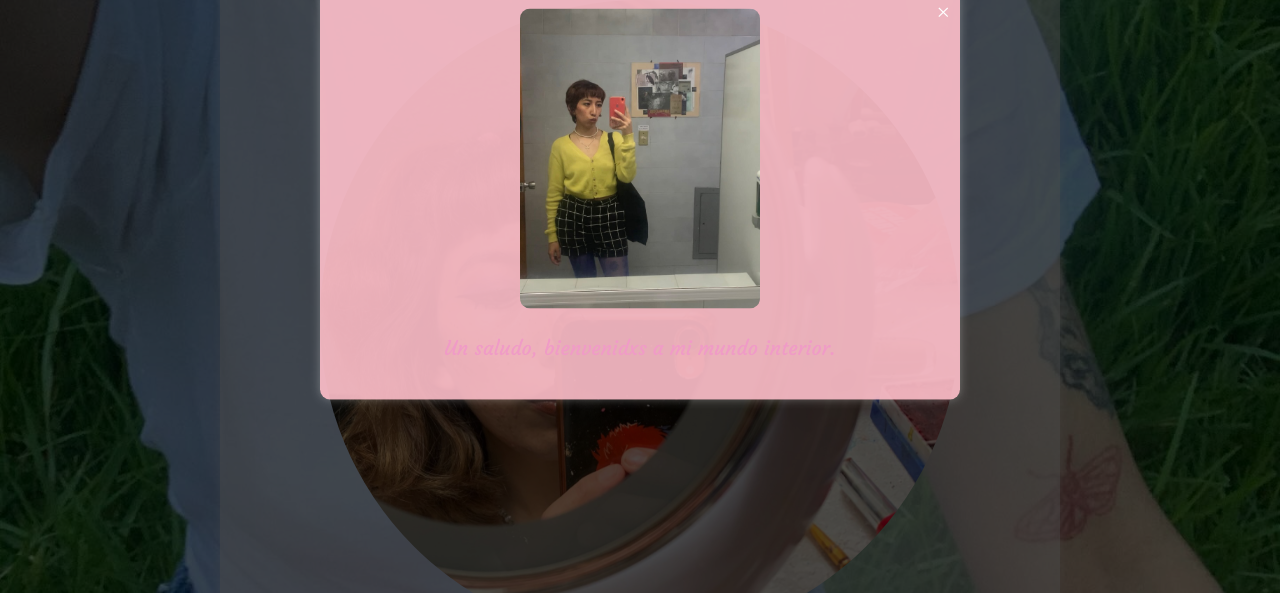
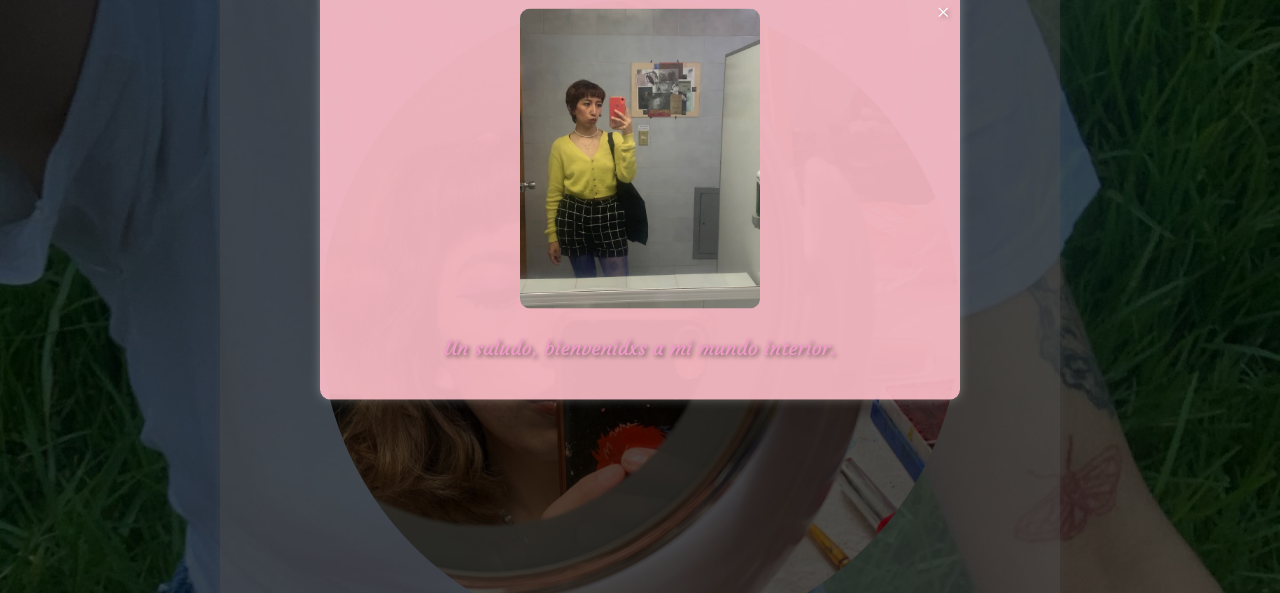
Before and after one commit to arg3r3v/aranzaluna, a plain HTML site: page index.html in a window 1280 px wide. Shown: the part 206-799 px from the top of the page. Drawn offline with Linux system fonts and the light colour scheme; a web font is replaced by a local one.

Commit message:
Update style.css

```diff
--- a/style.css
+++ b/style.css
@@ -1,5 +1,6 @@
 body {
     font-family: 'Lora', serif;
+    text-shadow: 2px 2px 4px rgba(0, 0, 0, 0.3);
     margin: 0;
     padding: 0;
     color: #fff;
@@ -277,6 +278,7 @@ button:hover {
     font-family: 'Courgette', cursive;
     font-size: 20px;
     color: #f09bc7; /* Rosa pastel para el texto */
+    text-shadow: 2px 2px 4px rgba(0, 0, 0, 0.5);
 }
 
 .close-btn {
```
